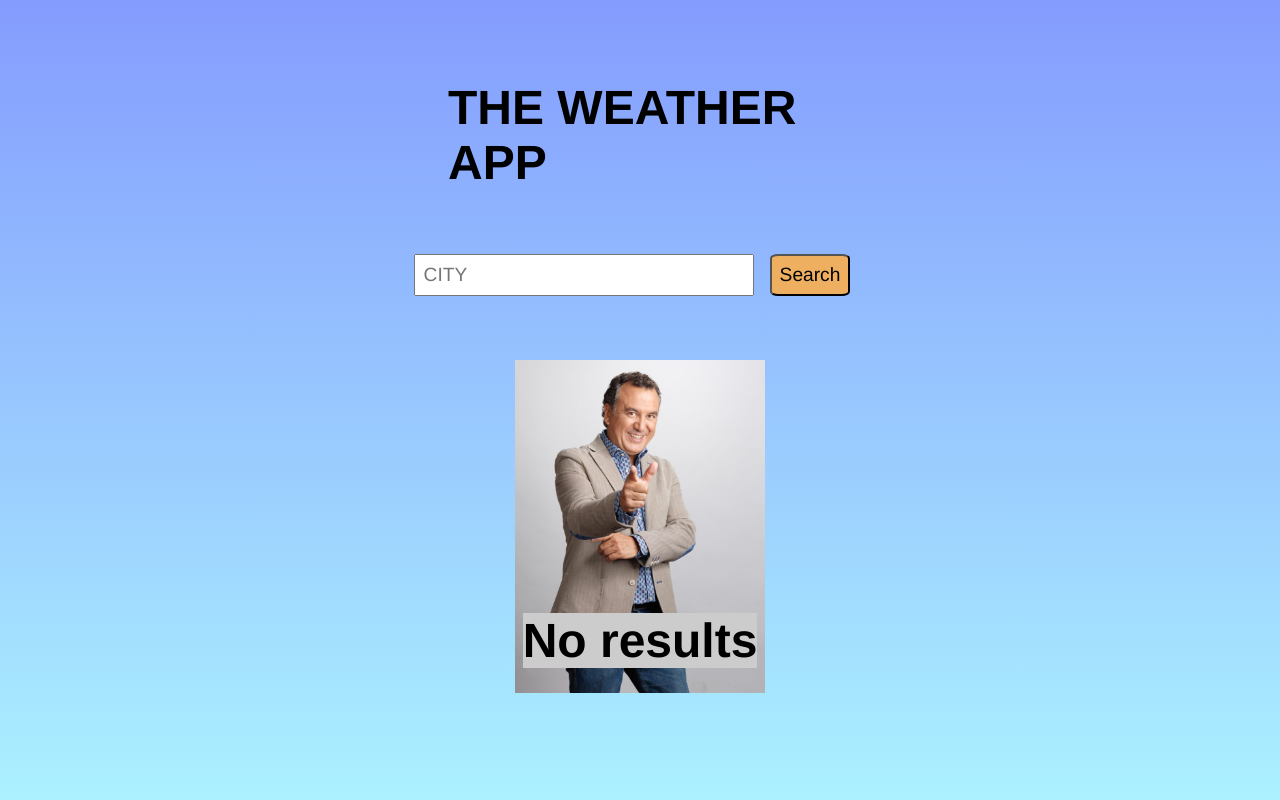
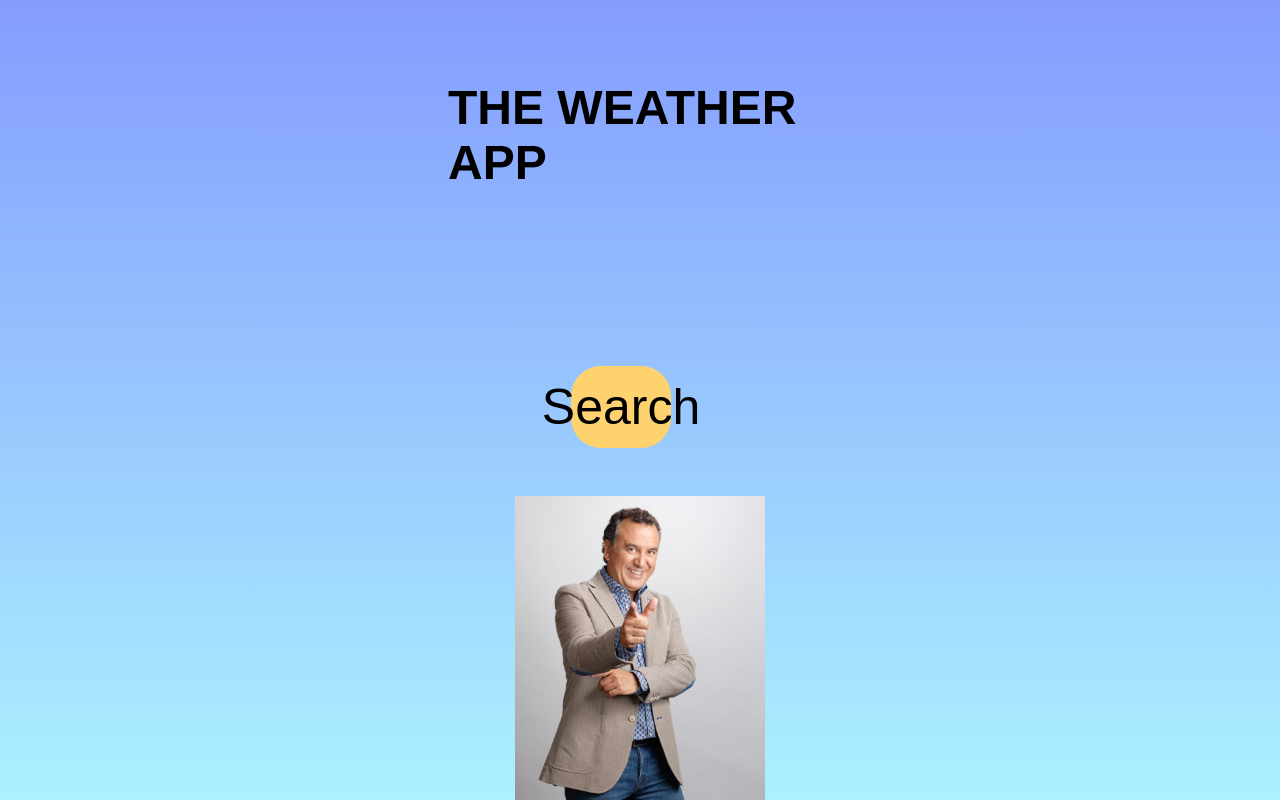
Before and after one commit to Rubenpicos/WeatherApp, a React (Vite) app: page / in a window 1280 px wide. Built offline with nearby package versions, Linux system fonts and the light colour scheme.

Commit message:
Change the styles for the imput and button

```diff
--- a/src/components/Card.css
+++ b/src/components/Card.css
@@ -41,9 +41,10 @@
 }
 
 .weather__error-message {
-  margin-top: -5rem;
+  margin-top: 8rem;
   font-size: 3rem;
   background-color: #ccc;
+  text-transform: uppercase;
 }
 
 .weather__description {
--- a/src/components/SearchBtn.css
+++ b/src/components/SearchBtn.css
@@ -1,26 +1,59 @@
-.search__form {
+.search__container {
   display: flex;
   justify-content: center;
   align-items: center;
   margin-top: 3rem;
-  max-width: 100%;
+}
+
+.search__form {
+  position: relative;
+  margin-top: 8rem;
+}
+
+.search__input-container {
+  position: relative;
+  display: inline-block;
 }
 
 .search__input {
-  padding: 0.5rem;
-  font-size: 1.2rem;
-  font-family: "Franklin Gothic Medium", "Arial Narrow", Arial, sans-serif;
+  width: 0;
+  height: 80px;
+  padding: 0 2.5rem 0 1.25rem;
+  font-size: 1.8rem;
+  color: #222;
+  outline: none;
+  border: 1px solid silver;
+  border-radius: 30px;
+  transition: width 1.5s ease;
   text-transform: uppercase;
-  width: 25%;
 }
 
 .search__button {
+  position: absolute;
+  top: 0;
+  right: 0;
+  width: 100px;
+  height: 100%;
+  background: #ffd270;
+  text-align: center;
+  font-size: 50px;
+  border: none;
+  cursor: pointer;
+  border-radius: 30px 30px 30px;
+  transition: background-color 0.5s ease;
   display: flex;
-  cursor: pointer;
-  padding: 0.5rem;
-  font-size: 1.2rem;
-  margin: 1rem;
-  border-radius: 10%;
-  background-color: #eeaf61;
-  font-family: "Franklin Gothic Medium", "Arial Narrow", Arial, sans-serif;
+  justify-content: center;
+  align-items: center;
 }
+
+.search__input-container:hover .search__input {
+  width: 40rem;
+}
+
+.search__input-container:focus-within .search__input {
+  width: 40rem;
+}
+
+.search__button:hover {
+  background-color: #88a4fe;
+}
```
